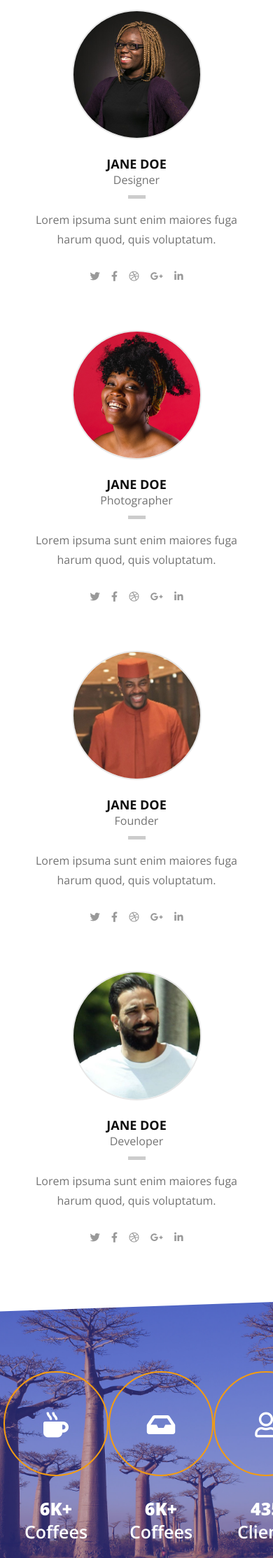
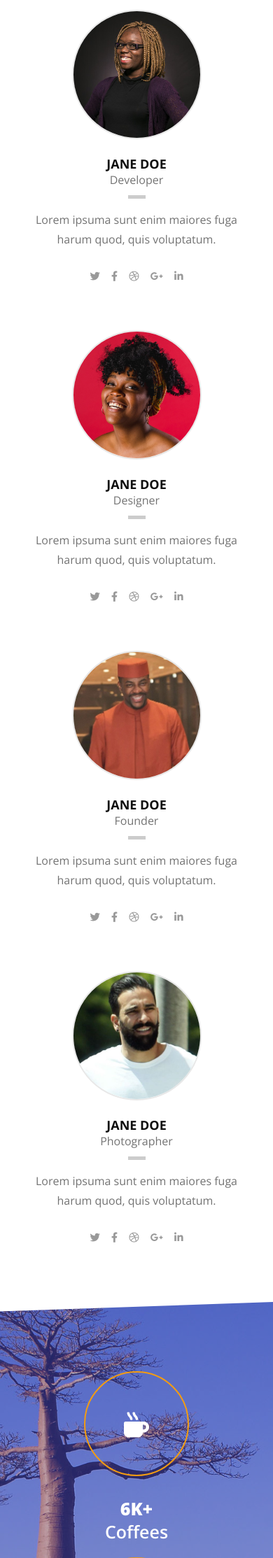
Before and after one commit to yanndeo/mini-template-html-css, a PHP site: page /index.html in a window 390 px wide. Shown: the part 3593-5820 px from the top of the page at 70% size. Run offline with PHP 8.4, Linux system fonts and the light colour scheme; some libraries are stand-ins or nearby versions.

Commit message:
section stats 2 banner et responsive

```diff
--- a/css/app.css
+++ b/css/app.css
@@ -197,7 +197,7 @@ cite {
   text-transform: uppercase; }
 
 .menu-item:hover {
-  color: #000;
+  color: #f39c12;
   -webkit-transition: 0.3s;
   transition: 0.3s; }
 
@@ -230,6 +230,8 @@ cite {
 
 .menu-mobile {
   display: none; }
+  .menu-mobile .menu-item:hover {
+    color: #000; }
 
 /* ------HEADER & MENU MOBILE ------------ */
 /* -------------------------------------- */
@@ -464,23 +466,24 @@ cite {
       border: 2px solid #f39c12;
       cursor: pointer; }
 
-.stat-icon {
+.icon-custom {
   position: relative;
+  display: inline-block;
   width: 150px;
   height: 150px;
-  border: 2px solid;
+  border: 2px solid transparent;
   border-radius: 100%;
   border-color: #f39c12;
   text-align: center;
   line-height: 150px;
   font-size: 2.25rem;
   margin-bottom: 30px; }
-  .stat-icon:hover, .stat-icon:focus {
+  .icon-custom:hover, .icon-custom:focus {
     -webkit-transition: 0.3s;
     transition: 0.3s;
     border-color: #fff;
     color: #f39c12; }
-    .stat-icon:hover:before, .stat-icon:focus:before {
+    .icon-custom:hover:before, .icon-custom:focus:before {
       background-color: transparent;
       color: #f39c12;
       border: 2px solid #f39c12;
@@ -814,9 +817,20 @@ cite {
   -webkit-align-items: center;
       -ms-flex-align: center;
           align-items: center;
+  margin: 0 auto;
+  -webkit-flex-wrap: wrap;
+      -ms-flex-wrap: wrap;
+          flex-wrap: wrap;
   font-weight: 800;
-  font-size: 25px;
-  line-height: 33px; }
+  font-size: 1.5625rem;
+  line-height: 1.32;
+  text-align: center; }
+
+.stat-project {
+  max-width: 100%;
+  width: 100%;
+  text-align: center;
+  margin-bottom: 1.25rem; }
 
 .stat-description .numbers {
   text-transform: uppercase; }
@@ -824,6 +838,15 @@ cite {
 .stat-description .label {
   font-weight: 600;
   text-transform: capitalize; }
+
+@media only screen and (min-width: 576px) {
+  .stat-project {
+    width: 50%; } }
+
+@media only screen and (min-width: 992px) {
+  .stat-project {
+    width: 25%;
+    margin: 0; } }
 
 /* Comment sont ecrites les règles
 
--- a/index.html
+++ b/index.html
@@ -177,8 +177,8 @@
             and adding the meaningful</blockquote>
         <cite class="quote-author">Jane Doe</cite>
     </div>
-    </section>
 </section>
+
     <!-- EndQuote -->
 
 
@@ -203,7 +203,7 @@
                 </div>
                 <div class="card-title">
                     <h4 class="name">Jane Doe</h4>
-                    <span class="fonction">Designer</span>
+                    <span class="fonction">developer</span>
                 </div>
                 <div class="card-body">
                     <p class="text">
@@ -225,7 +225,7 @@
                 </div>
                 <div class="card-title">
                     <h4 class="name">Jane Doe</h4>
-                    <span class="fonction">Photographer</span>
+                    <span class="fonction">Designer</span>
                 </div>
                 <div class="card-body">
                     <p class="text">
@@ -269,7 +269,7 @@
                 </div>
                 <div class="card-title">
                     <h4 class="name">Jane Doe</h4>
-                    <span class="fonction">developer</span>
+                    <span class="fonction">Photographer</span>
                 </div>
                 <div class="card-body">
                     <p class="text">
@@ -294,55 +294,135 @@
 </div>
 
 
-  <!-- Section Banner : Stats 2 -->
-  <section class="section-banner">
+<!-- Section Banner : Stats 2 -->
+<section class="section-banner banner-stats">
       <div class="l-container">
           <div class="stat">
 
             <div class="stat-project">
-                <div class="stat-icon">
+                <div class="icon-custom">
                     <i class="fas fa-mug-hot"></i>
                 </div>
                 <div class="stat-description">
-                     <div class="numbers">6K+</div>
+                     <strong class="numbers">6K+</strong>
                      <div class="label">Coffees</div>
                 </div>
             </div>
 
             <div class="stat-project">
-                <div class="stat-icon">
+                <div class="icon-custom">
                     <i class="fas fa-inbox"></i>
                 </div>
                 <div class="stat-description">
-                    <div class="numbers">6K+</div>
-                    <div class="label">Coffees</div>
+                    <strong class="numbers">765</strong>
+                    <div class="label">Projects</div>
                 </div>
             </div>
 
             <div class="stat-project">
-                <div class="stat-icon">
+                <div class="icon-custom">
                     <i class="far fa-user"></i>
                 </div>
                 <div class="stat-description">
-                    <div class="numbers">435</div>
+                    <strong class="numbers">435</strong>
                     <div class="label">Clients</div>
                 </div>
             </div>
 
             <div class="stat-project">
-                <div class="stat-icon">
+                <div class="icon-custom">
                     <i class="fas fa-thumbs-up"></i>
                 </div>
                 <div class="stat-description">
-                    <div class="numbers">225</div>
+                    <strong class="numbers">225</strong>
                     <div class="label">awards</div>
                 </div>
             </div>
           </div>
       </div>
-  </section>
-  </section>
-  <!-- EndQuote -->
+</section>
+  <!-- End Banner Stat -->
+
+
+<div class="section-x">
+    <!-- Service -->
+    <div class="l-container">
+
+        <div class="section-presentation">
+            <h2 class="section-presentation-title ">Service</h2>
+            <p class="section-presentation-text">
+                Proin gravida nibh vel Lorem ipsum dolor sit amet consectetur adipisicing elit.
+                Laboriosam, adipisci? Alg Alias impedit,hic voil ca hicias impedit, hic saepe sint quis maiores deserunt
+                culpa quam dicta next.
+            </p>
+        </div>
+        <div class="section-services-content">
+           <div class="l-container">
+               <div class="services">
+                   <div class="service">
+                       <div class="icon-custom">
+                           <i class="fas fa-mug-hot"></i>
+                       </div>
+                       <div class="service-description">
+                           <p class="text">
+                            Lorem ipsum dolor sit amet consectetur adipisicing elit.
+                            Veritatis voluptatibus dignissimos accusamus, architecto dolorum qui,
+                            ex modi at impedit officia assumenda explicaboperspiciatis velit temporibus unde cupiditate omnis fugit illo.
+                            </p>
+                       </div>
+                   </div>
+
+                   <div class="service">
+                       <div class="icon-custom">
+                           <i class="fas fa-mug-hot"></i>
+                       </div>
+                       <div class="service-description">
+                           <p class="text">
+                               Lorem ipsum dolor sit amet consectetur adipisicing elit.
+                               Veritatis voluptatibus dignissimos accusamus, architecto dolorum qui,
+                               ex modi at impedit officia assumenda explicaboperspiciatis velit temporibus unde
+                               cupiditate omnis fugit illo.
+                           </p>
+                       </div>
+                   </div>
+
+                   <div class="service">
+                       <div class="icon-custom">
+                           <i class="fas fa-mug-hot"></i>
+                       </div>
+                       <div class="service-description">
+                           <p class="text">
+                               Lorem ipsum dolor sit amet consectetur adipisicing elit.
+                               Veritatis voluptatibus dignissimos accusamus, architecto dolorum qui,
+                               ex modi at impedit officia assumenda explicaboperspiciatis velit temporibus unde
+                               cupiditate omnis fugit illo.
+                           </p>
+                       </div>
+                   </div>
+               </div>
+           </div>
+        </div>
+
+
+        ƒ<hr>
+
+
+
+
+    </div>
+    <!-- EndService -->
+</div>
+
+
+<!-- Section Banner : Quote 2 -->
+<section class="section-banner">
+    <div class="l-container">
+        <cite class="quote-author">Nayanka Bell</cite>
+        <blockquote class="quote-text">Simplicity is about subtracting the obvious
+            and adding the meaningful</blockquote>
+    </div>
+</section>
+<!-- End Banner Stat -->
 
 
 
--- a/scss/module/_bulle.scss
+++ b/scss/module/_bulle.scss
@@ -35,11 +35,12 @@
 
 
 
-.stat-icon {
+.icon-custom {
     position: relative;
+    display: inline-block;
     width: 150px;
     height: 150px;
-    border: 2px solid ;
+    @include border(2px, transparent);
     border-radius: 100%;
     border-color: $main-color;
     text-align: center;
--- a/scss/module/_header.scss
+++ b/scss/module/_header.scss
@@ -93,7 +93,7 @@
 
 .menu-item{
     &:hover{
-        color: #000;
+        color: $main-color;
         transition: $transitionDefault;
     }
     &:first-child{
@@ -128,6 +128,11 @@
 
 .menu-mobile {
     display: none;
+    .menu-item {
+        &:hover {
+            color: #000;
+        }
+    }
 }
 
 
--- a/scss/module/_stats.scss
+++ b/scss/module/_stats.scss
@@ -1,12 +1,24 @@
+
+
 .stat{
     display: flex;
     justify-content: space-between;
     align-items: center;
+    margin: 0 auto;
+    flex-wrap: wrap;
     font-weight: 800;
-    font-size: 25px;
-    line-height: 33px;
+    font-size: r(25px);
+    line-height: lh(33,25) ;
+    text-align: center;
 }
 
+.stat-project{
+    max-width: 100%;
+    width: 100%;
+    text-align: center;
+    margin-bottom: r(20px);
+
+}
 
 .stat-description{
     .numbers {
@@ -18,3 +30,26 @@
         text-transform: capitalize;
     }
 }
+
+
+
+
+
+/////////////////////// RESPONSIVE ///////////////////////
+
+
+@media only screen and (min-width: 576px) {
+    .stat-project {
+        width: 50%;
+    }
+}
+
+
+
+@media only screen and (min-width: 992px) {
+    .stat-project {
+        width: 25%;
+        margin: 0;
+
+    }
+}
```
Also changed, not shown: scss/module/_service.scss (added).
